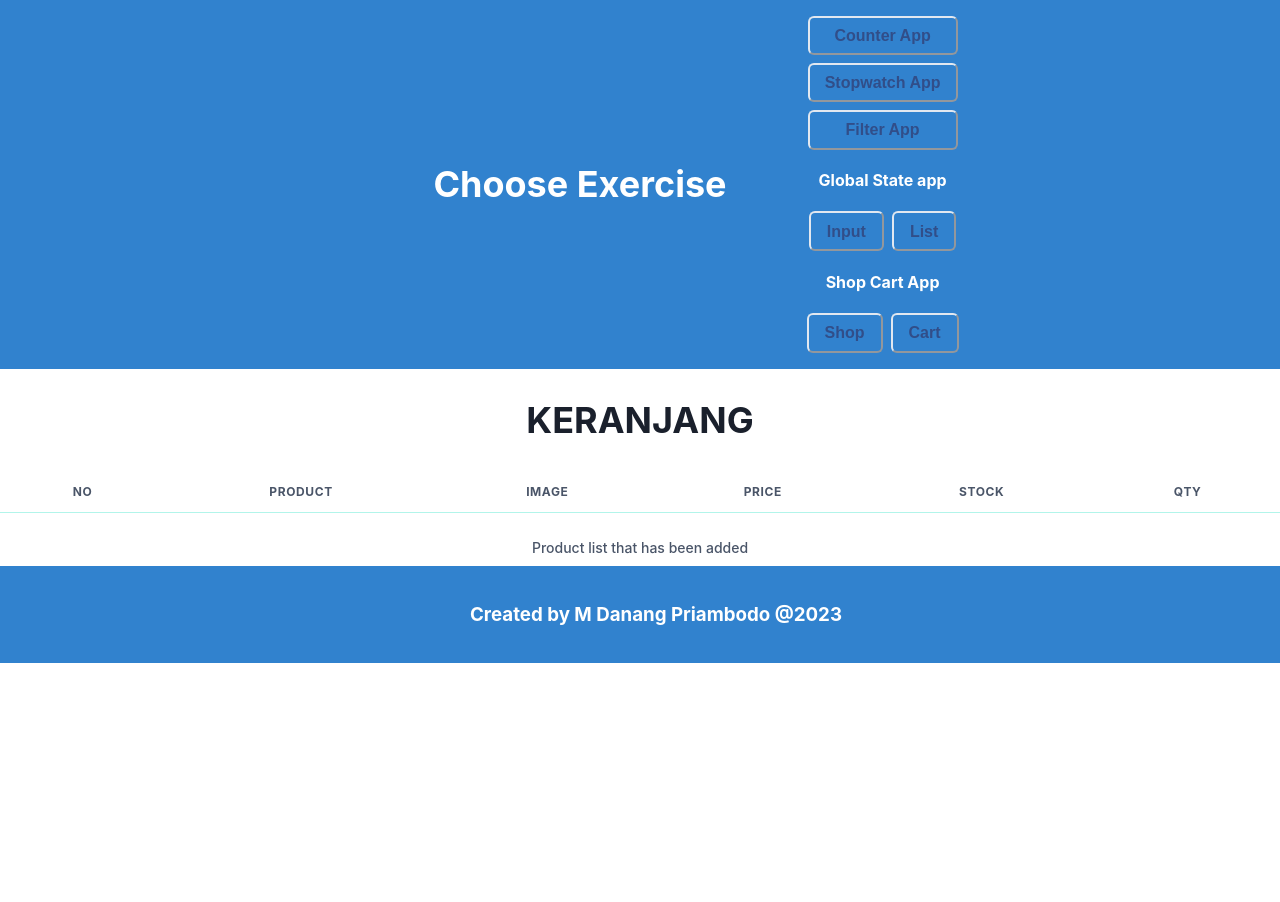
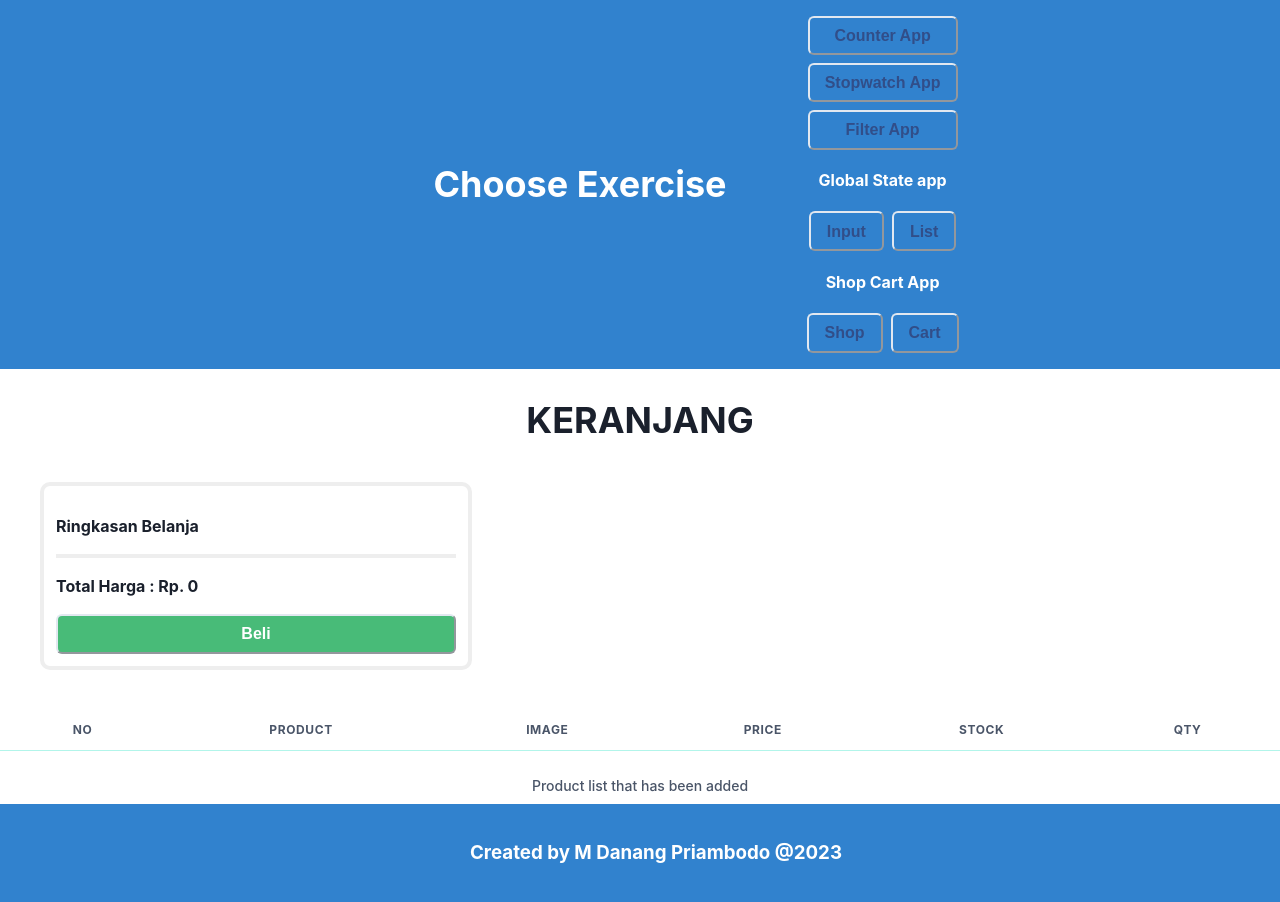
Before and after one commit to mcdanang/my-app, a React (Create React App) app: page /my-app/cart in a window 1280 px wide. Shown: the top 902 px of the page. Before the commit the page ends 800 px from the top, so only its background shows below. Built offline with nearby package versions, Linux system fonts and the light colour scheme.

Commit message:
add total price at cart

```diff
--- a/src/app/productSlice.js
+++ b/src/app/productSlice.js
@@ -36,7 +36,7 @@ export const productSlice = createSlice({
       if (productsName.includes(product.name)) {
         const index = productsName.indexOf(product.name);
         if (state[index].qty > 1) state[index].qty -= 1;
-        else state.splice(index, 1);
+        // else state.splice(index, 1);
       }
     },
   },
--- a/src/component/ShopCart/Cart.js
+++ b/src/component/ShopCart/Cart.js
@@ -11,7 +11,9 @@ import {
   Button,
   Heading,
   Text,
-  Center
+  Center,
+  Box,
+  Flex
 } from '@chakra-ui/react'
 import { useSelector, useDispatch } from 'react-redux';
 import { increment, decrement } from '../../app/productSlice';
@@ -60,9 +62,23 @@ function Cart() {
     )
   })
 
+  const productsPrice = productList.map(el => [el.name, el.price * el.qty]);
+  let totalPrice = 0;
+  for (let p of productsPrice) {
+    totalPrice += p[1];
+  }
+
   return (
     <>
       <Heading textAlign={'center'}>KERANJANG</Heading>
+      <Box m={10} p={3} w={'400px'} border={'4px'} borderColor={'#eeeeee'} borderRadius={10}>
+        <Text fontWeight={'bold'}>Ringkasan Belanja</Text>
+        {/* <Text>Total Harga Baju :</Text>
+        <Text>Total Harga Celana :</Text> */}
+        <Box h={1} bgColor={'#eeeeee'}></Box>
+        <Text fontWeight={'bold'}>Total Harga : {rupiah(totalPrice)}</Text>
+        <Button color={'white'} w={'100%'} bgColor={'green.400'}>Beli</Button>
+      </Box>
       <TableContainer>
         <Table variant='striped' colorScheme='teal'>
           <TableCaption>Product list that has been added</TableCaption>
--- a/src/component/ShopCart/Shop.js
+++ b/src/component/ShopCart/Shop.js
@@ -20,10 +20,7 @@ import {
   PopoverContent,
   PopoverHeader,
   PopoverBody,
-  PopoverFooter,
   PopoverArrow,
-  PopoverCloseButton,
-  PopoverAnchor,
 } from '@chakra-ui/react'
 import productList from "./product.json";
 import { useSelector, useDispatch } from 'react-redux';
@@ -31,10 +28,6 @@ import { addProduct, deleteProduct } from '../../app/productSlice';
 import { Icon } from '@chakra-ui/react'
 import { MdShoppingCart, MdNotifications, MdEmail } from 'react-icons/md'
 import { Link } from 'react-router-dom';
-
-if(JSON.parse(localStorage.getItem('productList')) == undefined) {
-  localStorage.setItem("productList", JSON.stringify([]));
-}
 
 function Shop() {
   const dispatch = useDispatch();
```
